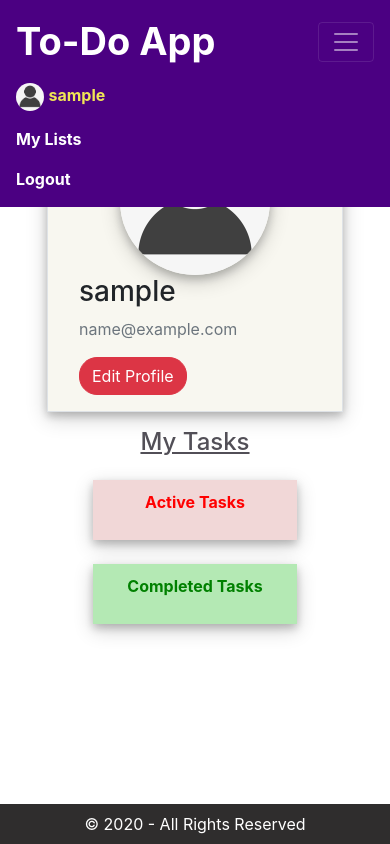
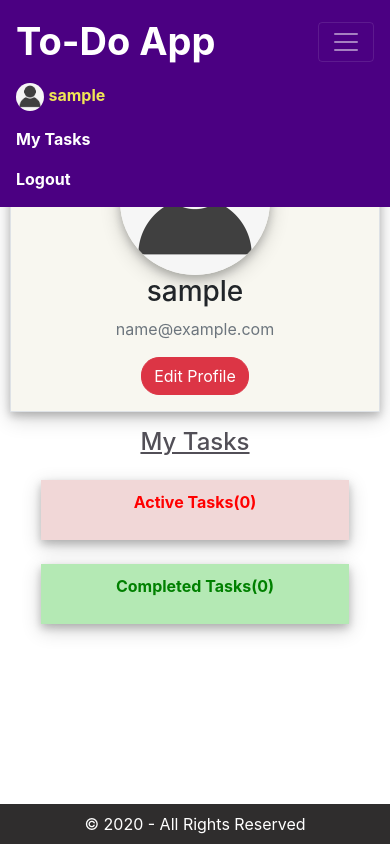
Before and after one commit to GreenSpider000/TodoApp, a Django app: page /profile/ in a window 390 px wide, after a click that opens the changed part. Run offline with Django 3.2, Linux system fonts and the light colour scheme; the visitor is signed in with stand-in values (Sample User, id 1); data that the repository does not hold is empty; some libraries are stand-ins or nearby versions.

Commit message:
Added some @media queries in CSS

```diff
--- a/to_do/static/to_do_app/main.css
+++ b/to_do/static/to_do_app/main.css
@@ -170,11 +170,9 @@ footer {
     border-radius: 30px;
 }
 
-/*
 .user_tasks {
-    background-color: white;
-    box-shadow: 0 4px 8px 0 rgba(0, 0, 0, 0.2), 0 6px 20px 0 rgba(0, 0, 0, 0.19);
-}*/
+    max-width: 100%;
+}
 
 #add_task_btn {
     border-radius: 18px;
@@ -198,3 +196,28 @@ footer {
 ul {
     padding-inline-start: 22px;
 }
+
+@media only screen and (max-width: 600px) {
+    .form-check-input {
+        width: 24px;
+        height: 24px;
+    }
+    .text-left {
+        font-size: larger;
+    }
+    .fa {
+        font-size: 22px;
+    }
+    #add_task {
+        font-size: medium;
+    }
+    #list-container1, #list-container2 {
+        width: 100%;
+    }
+    .content-section {
+        width: 100%;
+    }
+    .media-body {
+        text-align: center;
+    }
+}
--- a/to_do/templates/to_do_app/base.html
+++ b/to_do/templates/to_do_app/base.html
@@ -61,7 +61,7 @@
                         </a>
                     </li>
                     <li class="nav-item">
-                        <a class="nav-link" href="{% url 'tasks' %}" style="color: white;"><strong>My Lists</strong></a>
+                        <a class="nav-link" href="{% url 'tasks' %}" style="color: white;"><strong>My Tasks</strong></a>
                     </li>
                     <li class="nav-item">
                         <a class="nav-link" href="{% url 'logout' %}" style="color: white;"><strong>Logout</strong></a>
--- a/users/templates/users/edit_profile.html
+++ b/users/templates/users/edit_profile.html
@@ -2,9 +2,9 @@
 {% load crispy_forms_tags %}
 {% block content %}
 <div class="content-section">
-  <div class="media border row p-2">
+  <div class="media border row center-block d-flex justify-content-center p-3">
     <img class="row-md-3 m-2 mr-3 rounded-circle account-img" src="{{ user.profile.image.url }}">
-    <div class="row-md-9 media-body">
+    <div class="container row-md-9 media-body">
       <h3 class="account-heading">{{ user.username }}</h3>
       <p class="text-secondary">{{ user.email }}</p>
     </div>
--- a/users/templates/users/profile.html
+++ b/users/templates/users/profile.html
@@ -10,13 +10,14 @@
       <a href="{% url 'edit_profile' %}"><button class="btn btn-danger" style="border-radius: 18px;">Edit
           Profile</button></a>
     </div>
+
   </div>
-  <div class="container user_tasks mt-3">
-    <h4 style="text-align:center; color: rgba(5, 0, 12, 0.692);"><u>My Tasks</u></h4>
+
+  <h4 class="mt-3" style="text-align:center; color: rgba(5, 0, 12, 0.692);"><u>My Tasks</u></h4>
 
   <div class="container row p-3 m-auto">
     <div class="col-sm-5 col-xs-5 active_tasks_profile">
-        <p style="text-align: center;"><strong>Active Tasks</strong></p>
+      <p style="text-align: center;"><strong>Active Tasks({{ active_count }})</strong></p>
       <ul>
         {% for task in tasks %}
         {% if not task.is_checked %}
@@ -26,9 +27,10 @@
       </ul>
     </div>
     <div class="col-sm-2 col-xs-2"></div>
+
     <br>
     <div class="col-sm-5 col-xs-5 completed_tasks_profile">
-        <p style="text-align: center;"><strong>Completed Tasks</strong></p>
+      <p style="text-align: center;"><strong>Completed Tasks({{ completed_count }})</strong></p>
       <ul>
         {% for task in tasks %}
         {% if task.is_checked %}
@@ -38,8 +40,5 @@
       </ul>
     </div>
   </div>
-
+  {% endblock content %}
 </div>
-</div>
-</div>
-{% endblock content %}
--- a/users/views.py
+++ b/users/views.py
@@ -5,6 +5,7 @@ from . forms import UserRegisterForm, UserUpdateForm, ProfileUpdateForm
 # To use login_required decorator
 from django.contrib.auth.decorators import login_required
 from django.http import Http404
+from to_do.models import Task
 
 
 def register(request):
@@ -38,7 +39,9 @@ def profile(request):
         # Shows the tasks of a particular User
         # 'tasks': user.task_set.all()
         # Shows all the tasks from the DB
-        'tasks': current_user.task_set.all()
+        'tasks': current_user.task_set.all(),
+        'active_count': Task.objects.filter(author=current_user, is_checked=False).count(),
+        'completed_count': Task.objects.filter(author=current_user, is_checked=True).count()
 
     }
 
```
Lines whose indentation alone changed are shown as unchanged.
